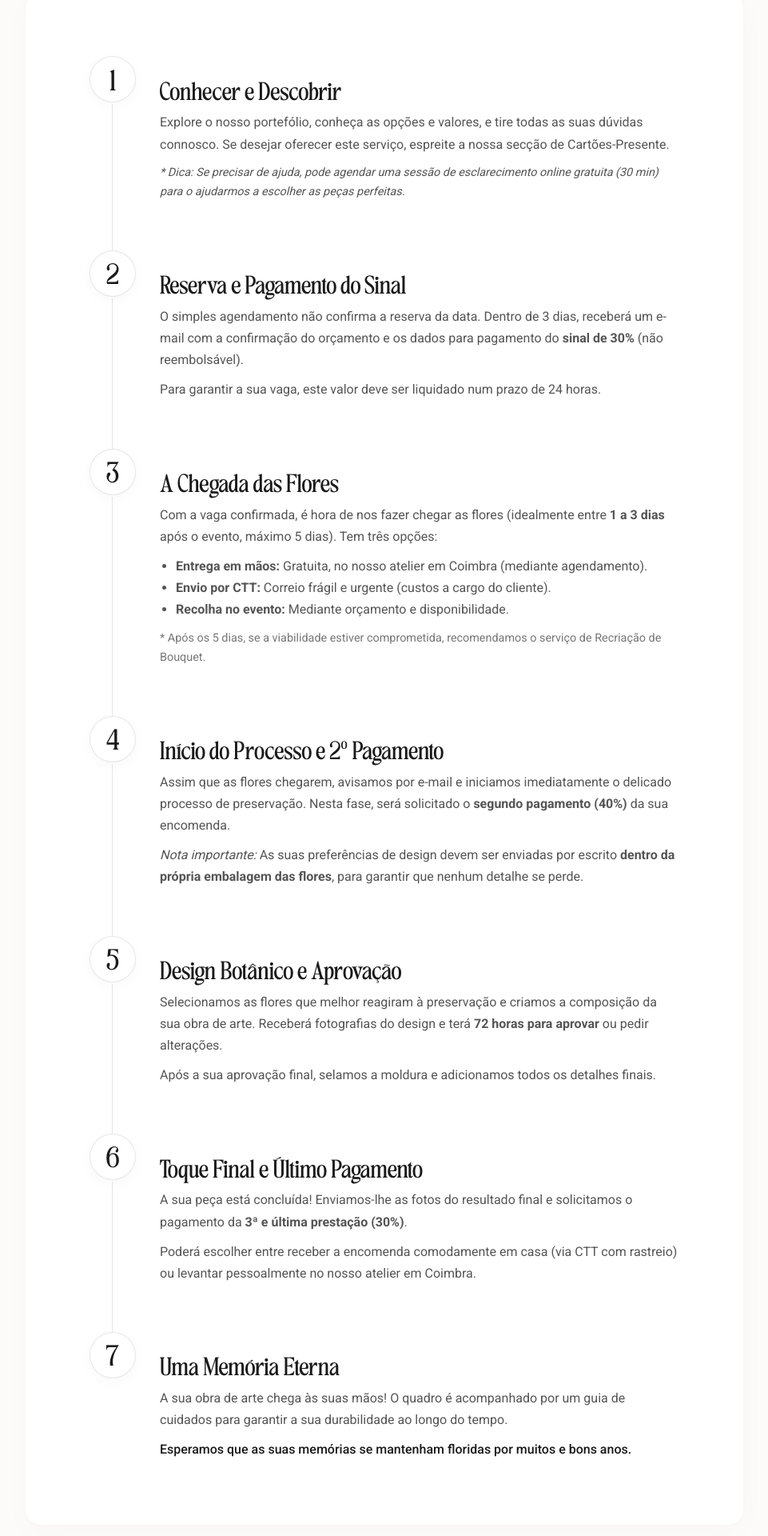
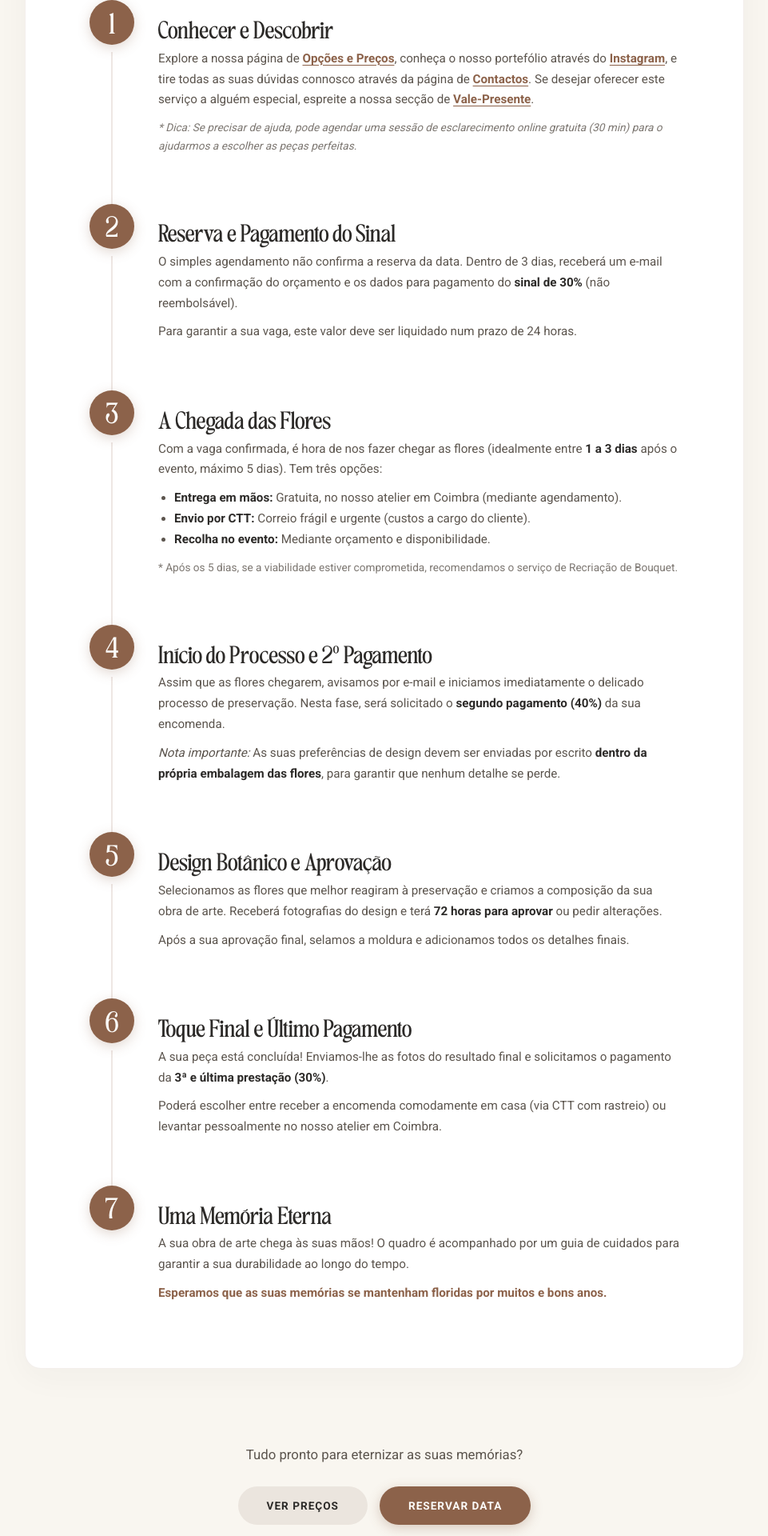
Before and after one commit to floresabeirario/fbr-website, a Next.js app: page /passo-a-passo in a window 1280 px wide. Shown: the part 380-2300 px from the top of the page at 80% size, without its empty margins (159-1120 px from the left). Built offline with nearby package versions, Linux system fonts and the light colour scheme.

Commit message:
Update page.js

```diff
--- a/app/passo-a-passo/page.js
+++ b/app/passo-a-passo/page.js
@@ -9,42 +9,38 @@ const TimelineStep = ({ number, title, description, isLast, delay }) => (
     whileInView={{ opacity: 1, x: 0 }}
     viewport={{ once: true, margin: "-10%" }}
     transition={{ delay, duration: 0.6 }}
-    style={{ display: 'flex', position: 'relative', marginBottom: isLast ? '0' : '60px' }}
+    className={`step-container ${isLast ? 'last-step' : ''}`}
+    style={{ display: 'flex', position: 'relative' }}
   >
     {/* LINHA VERTICAL (escondida no último passo) */}
     {!isLast && (
-      <div style={{
+      <div className="step-line" style={{
         position: 'absolute',
-        left: '28px', // Centrado com o círculo
-        top: '60px',
-        bottom: '-60px',
-        width: '1px',
-        backgroundColor: 'rgba(26,26,26,0.1)'
+        width: '2px',
+        backgroundColor: 'rgba(140, 98, 74, 0.15)' // Tom earthy suave
       }} />
     )}
 
     {/* NÚMERO / CÍRCULO */}
-    <div style={{ flexShrink: 0, marginRight: '30px', position: 'relative', zIndex: 2 }}>
-      <div style={{
-        width: '56px', height: '56px',
+    <div style={{ flexShrink: 0, position: 'relative', zIndex: 2 }} className="step-circle-wrapper">
+      <div className="step-number" style={{
         borderRadius: '50%',
-        backgroundColor: '#FFFFFF',
-        border: '1px solid rgba(26,26,26,0.1)',
+        backgroundColor: '#8C624A', // Bold earthy (Terracota/Castanho)
         display: 'flex', alignItems: 'center', justifyContent: 'center',
-        boxShadow: '0 4px 15px rgba(0,0,0,0.03)'
+        boxShadow: '0 4px 15px rgba(140, 98, 74, 0.25)'
       }}>
-        <span style={{ fontFamily: "'TAN-MEMORIES', serif", fontSize: '1.6rem', color: '#1a1a1a', lineHeight: '1', marginTop: '4px' }}>
+        <span style={{ fontFamily: "'TAN-MEMORIES', serif", color: '#FCFBF9', lineHeight: '1', marginTop: '4px' }}>
           {number}
         </span>
       </div>
     </div>
 
     {/* CONTEÚDO */}
-    <div style={{ paddingTop: '10px' }}>
-      <h3 style={{ fontSize: '1.4rem', fontFamily: "'TAN-MEMORIES', serif", color: '#1a1a1a', marginBottom: '12px' }}>
+    <div style={{ paddingTop: '5px' }}>
+      <h3 style={{ fontSize: '1.35rem', fontFamily: "'TAN-MEMORIES', serif", color: '#2C2A28', marginBottom: '10px' }}>
         {title}
       </h3>
-      <div style={{ color: '#555', lineHeight: '1.7', fontSize: '1rem' }}>
+      <div style={{ color: '#5C554E', lineHeight: '1.7', fontSize: '0.95rem' }}>
         {description}
       </div>
     </div>
@@ -58,8 +54,12 @@ export default function PassoAPasso() {
       title: "Conhecer e Descobrir",
       desc: (
         <>
-          <p style={{ margin: '0 0 10px 0' }}>Explore o nosso portefólio, conheça as opções e valores, e tire todas as suas dúvidas connosco. Se desejar oferecer este serviço, espreite a nossa secção de Cartões-Presente.</p>
-          <p style={{ margin: 0, fontSize: '0.9rem', fontStyle: 'italic' }}>* Dica: Se precisar de ajuda, pode agendar uma sessão de esclarecimento online gratuita (30 min) para o ajudarmos a escolher as peças perfeitas.</p>
+          <p style={{ margin: '0 0 10px 0' }}>
+            Explore a nossa página de <a href="/opcoes-e-precos" className="earthy-link">Opções e Preços</a>, conheça o nosso portefólio através do <a href="https://instagram.com/floresabeirario" target="_blank" rel="noopener noreferrer" className="earthy-link">Instagram</a>, e tire todas as suas dúvidas connosco através da página de <a href="/contactos" className="earthy-link">Contactos</a>. Se desejar oferecer este serviço a alguém especial, espreite a nossa secção de <a href="/vale-presente" className="earthy-link">Vale-Presente</a>.
+          </p>
+          <p style={{ margin: 0, fontSize: '0.85rem', fontStyle: 'italic', opacity: 0.8 }}>
+            * Dica: Se precisar de ajuda, pode agendar uma sessão de esclarecimento online gratuita (30 min) para o ajudarmos a escolher as peças perfeitas.
+          </p>
         </>
       )
     },
@@ -68,7 +68,7 @@ export default function PassoAPasso() {
       title: "Reserva e Pagamento do Sinal",
       desc: (
         <>
-          <p style={{ margin: '0 0 10px 0' }}>O simples agendamento não confirma a reserva da data. Dentro de 3 dias, receberá um e-mail com a confirmação do orçamento e os dados para pagamento do <strong>sinal de 30%</strong> (não reembolsável).</p>
+          <p style={{ margin: '0 0 10px 0' }}>O simples agendamento não confirma a reserva da data. Dentro de 3 dias, receberá um e-mail com a confirmação do orçamento e os dados para pagamento do <strong style={{color: '#2C2A28'}}>sinal de 30%</strong> (não reembolsável).</p>
           <p style={{ margin: 0 }}>Para garantir a sua vaga, este valor deve ser liquidado num prazo de 24 horas.</p>
         </>
       )
@@ -78,13 +78,13 @@ export default function PassoAPasso() {
       title: "A Chegada das Flores",
       desc: (
         <>
-          <p style={{ margin: '0 0 10px 0' }}>Com a vaga confirmada, é hora de nos fazer chegar as flores (idealmente entre <strong>1 a 3 dias</strong> após o evento, máximo 5 dias). Tem três opções:</p>
+          <p style={{ margin: '0 0 10px 0' }}>Com a vaga confirmada, é hora de nos fazer chegar as flores (idealmente entre <strong style={{color: '#2C2A28'}}>1 a 3 dias</strong> após o evento, máximo 5 dias). Tem três opções:</p>
           <ul style={{ margin: '0 0 10px 0', paddingLeft: '20px' }}>
-            <li><strong>Entrega em mãos:</strong> Gratuita, no nosso atelier em Coimbra (mediante agendamento).</li>
-            <li><strong>Envio por CTT:</strong> Correio frágil e urgente (custos a cargo do cliente).</li>
-            <li><strong>Recolha no evento:</strong> Mediante orçamento e disponibilidade.</li>
+            <li><strong style={{color: '#2C2A28'}}>Entrega em mãos:</strong> Gratuita, no nosso atelier em Coimbra (mediante agendamento).</li>
+            <li><strong style={{color: '#2C2A28'}}>Envio por CTT:</strong> Correio frágil e urgente (custos a cargo do cliente).</li>
+            <li><strong style={{color: '#2C2A28'}}>Recolha no evento:</strong> Mediante orçamento e disponibilidade.</li>
           </ul>
-          <p style={{ margin: 0, fontSize: '0.9rem', opacity: 0.8 }}>* Após os 5 dias, se a viabilidade estiver comprometida, recomendamos o serviço de Recriação de Bouquet.</p>
+          <p style={{ margin: 0, fontSize: '0.85rem', opacity: 0.8 }}>* Após os 5 dias, se a viabilidade estiver comprometida, recomendamos o serviço de Recriação de Bouquet.</p>
         </>
       )
     },
@@ -93,8 +93,8 @@ export default function PassoAPasso() {
       title: "Início do Processo e 2º Pagamento",
       desc: (
         <>
-          <p style={{ margin: '0 0 10px 0' }}>Assim que as flores chegarem, avisamos por e-mail e iniciamos imediatamente o delicado processo de preservação. Nesta fase, será solicitado o <strong>segundo pagamento (40%)</strong> da sua encomenda.</p>
-          <p style={{ margin: 0 }}><em>Nota importante:</em> As suas preferências de design devem ser enviadas por escrito <strong>dentro da própria embalagem das flores</strong>, para garantir que nenhum detalhe se perde.</p>
+          <p style={{ margin: '0 0 10px 0' }}>Assim que as flores chegarem, avisamos por e-mail e iniciamos imediatamente o delicado processo de preservação. Nesta fase, será solicitado o <strong style={{color: '#2C2A28'}}>segundo pagamento (40%)</strong> da sua encomenda.</p>
+          <p style={{ margin: 0 }}><em>Nota importante:</em> As suas preferências de design devem ser enviadas por escrito <strong style={{color: '#2C2A28'}}>dentro da própria embalagem das flores</strong>, para garantir que nenhum detalhe se perde.</p>
         </>
       )
     },
@@ -103,7 +103,7 @@ export default function PassoAPasso() {
       title: "Design Botânico e Aprovação",
       desc: (
         <>
-          <p style={{ margin: '0 0 10px 0' }}>Selecionamos as flores que melhor reagiram à preservação e criamos a composição da sua obra de arte. Receberá fotografias do design e terá <strong>72 horas para aprovar</strong> ou pedir alterações.</p>
+          <p style={{ margin: '0 0 10px 0' }}>Selecionamos as flores que melhor reagiram à preservação e criamos a composição da sua obra de arte. Receberá fotografias do design e terá <strong style={{color: '#2C2A28'}}>72 horas para aprovar</strong> ou pedir alterações.</p>
           <p style={{ margin: 0 }}>Após a sua aprovação final, selamos a moldura e adicionamos todos os detalhes finais.</p>
         </>
       )
@@ -113,7 +113,7 @@ export default function PassoAPasso() {
       title: "Toque Final e Último Pagamento",
       desc: (
         <>
-          <p style={{ margin: '0 0 10px 0' }}>A sua peça está concluída! Enviamos-lhe as fotos do resultado final e solicitamos o pagamento da <strong>3ª e última prestação (30%)</strong>.</p>
+          <p style={{ margin: '0 0 10px 0' }}>A sua peça está concluída! Enviamos-lhe as fotos do resultado final e solicitamos o pagamento da <strong style={{color: '#2C2A28'}}>3ª e última prestação (30%)</strong>.</p>
           <p style={{ margin: 0 }}>Poderá escolher entre receber a encomenda comodamente em casa (via CTT com rastreio) ou levantar pessoalmente no nosso atelier em Coimbra.</p>
         </>
       )
@@ -124,7 +124,7 @@ export default function PassoAPasso() {
       desc: (
         <>
           <p style={{ margin: '0 0 10px 0' }}>A sua obra de arte chega às suas mãos! O quadro é acompanhado por um guia de cuidados para garantir a sua durabilidade ao longo do tempo.</p>
-          <p style={{ margin: 0, fontWeight: '500', color: '#1a1a1a' }}>Esperamos que as suas memórias se mantenham floridas por muitos e bons anos.</p>
+          <p style={{ margin: 0, fontWeight: '600', color: '#8C624A' }}>Esperamos que as suas memórias se mantenham floridas por muitos e bons anos.</p>
         </>
       )
     }
@@ -132,48 +132,73 @@ export default function PassoAPasso() {
 
   return (
     <main style={{
-      backgroundColor: '#FCFBF9',
+      backgroundColor: '#F9F6F0', // Tom mais quente/earthy
       minHeight: '100vh',
-      paddingBottom: '120px'
+      paddingBottom: '100px'
     }}>
 
       <style dangerouslySetInnerHTML={{ __html: `
-        .hero-padding { padding-top: 120px; }
-        .section-margin { margin-bottom: 80px; }
+        /* ESPAÇAMENTOS REDUZIDOS (MOBILE FIRST) */
+        .hero-padding { padding-top: 60px; } /* Reduzido o espaço topo */
+        .section-margin { margin-bottom: 50px; }
 
         .timeline-container {
           background-color: #FFFFFF;
-          border: 1px solid rgba(26,26,26,0.04);
+          border: 1px solid rgba(140, 98, 74, 0.1);
           border-radius: 20px;
-          padding: 40px 20px;
-          box-shadow: 0 10px 40px rgba(0,0,0,0.02);
+          padding: 30px 15px; /* Reduzido no telemóvel */
+          box-shadow: 0 10px 40px rgba(44, 42, 40, 0.04);
+        }
+
+        .step-container { margin-bottom: 40px; }
+        .last-step { margin-bottom: 0 !important; }
+        .step-circle-wrapper { margin-right: 20px; }
+
+        .step-number { width: 44px; height: 44px; font-size: 1.3rem; }
+        .step-line { left: 21px; top: 50px; bottom: -45px; } /* Ajustado para tamanho mobile */
+
+        /* ESTILO DOS LINKS NO TEXTO */
+        .earthy-link {
+          color: #8C624A;
+          text-decoration: underline;
+          text-underline-offset: 3px;
+          font-weight: 600;
+          transition: color 0.3s ease;
+        }
+        .earthy-link:hover {
+          color: #6B4A37;
         }
 
         /* TABLET & DESKTOP */
         @media (min-width: 768px) {
-          .hero-padding { padding-top: 160px; }
-          .section-margin { margin-bottom: 100px; }
+          .hero-padding { padding-top: 90px; }
+          .section-margin { margin-bottom: 80px; }
           .timeline-container { padding: 80px; }
+
+          .step-container { margin-bottom: 60px; }
+          .step-circle-wrapper { margin-right: 30px; }
+          .step-number { width: 56px; height: 56px; font-size: 1.6rem; }
+          .step-line { left: 27px; top: 65px; bottom: -65px; }
         }
       `}} />
 
       {/* HERO SECTION */}
       <section className="hero-padding section-margin" style={{ maxWidth: '800px', margin: '0 auto', textAlign: 'center', paddingLeft: '20px', paddingRight: '20px' }}>
         <motion.div initial={{ opacity: 0, y: -20 }} animate={{ opacity: 1, y: 0 }} transition={{ duration: 0.6 }}>
-          <p style={{ textTransform: 'uppercase', letterSpacing: '3px', fontSize: '0.8rem', fontWeight: '600', color: '#1a1a1a', opacity: 0.5, marginBottom: '20px' }}>
+          <p style={{ textTransform: 'uppercase', letterSpacing: '3px', fontSize: '0.8rem', fontWeight: '700', color: '#8C624A', marginBottom: '20px' }}>
             Como Trabalhamos
           </p>
-          <h1 style={{ fontSize: 'clamp(2.5rem, 5vw, 4rem)', fontFamily: "'TAN-MEMORIES', serif", color: '#1a1a1a', margin: '0 0 25px 0', lineHeight: '1.1' }}>
+          <h1 style={{ fontSize: 'clamp(2.5rem, 5vw, 4rem)', fontFamily: "'TAN-MEMORIES', serif", color: '#2C2A28', margin: '0 0 25px 0', lineHeight: '1.1' }}>
             O Processo Passo a Passo
           </h1>
-          <p style={{ fontSize: 'clamp(1rem, 2vw, 1.15rem)', color: '#555', lineHeight: '1.8', margin: '0 auto' }}>
+          <p style={{ fontSize: 'clamp(1rem, 2vw, 1.15rem)', color: '#5C554E', lineHeight: '1.8', margin: '0 auto' }}>
             A preservação botânica é uma arte que exige tempo, dedicação e muita comunicação. Conheça as 7 etapas que transformam as suas flores numa obra de arte intemporal.
           </p>
         </motion.div>
       </section>
 
       {/* TIMELINE SECTION */}
-      <section style={{ maxWidth: '900px', margin: '0 auto', padding: '0 20px' }}>
+      <section style={{ maxWidth: '900px', margin: '0 auto', padding: '0 15px' }}>
         <div className="timeline-container">
           {steps.map((step, index) => (
             <TimelineStep
@@ -190,21 +215,24 @@ export default function PassoAPasso() {
 
       {/* CTA PARA SESSÃO DE ESCLARECIMENTO OU RESERVA */}
       <section style={{ textAlign: 'center', padding: '80px 20px 0 20px' }}>
-        <p style={{ color: '#555', fontSize: '1.05rem', marginBottom: '30px' }}>
+        <p style={{ color: '#5C554E', fontSize: '1.05rem', marginBottom: '30px' }}>
           Tudo pronto para eternizar as suas memórias?
         </p>
-        <div style={{ display: 'flex', gap: '20px', justifyContent: 'center', flexWrap: 'wrap' }}>
+        <div style={{ display: 'flex', gap: '15px', justifyContent: 'center', flexWrap: 'wrap' }}>
           <a href="/opcoes-e-precos" style={{
-            display: 'inline-block', backgroundColor: '#F4F1EE', color: '#1a1a1a',
+            display: 'inline-block', backgroundColor: '#EBE5DE', color: '#2C2A28',
             padding: '16px 36px', borderRadius: '30px', textDecoration: 'none',
-            fontWeight: '600', letterSpacing: '1px', textTransform: 'uppercase', fontSize: '0.85rem'
+            fontWeight: '600', letterSpacing: '1px', textTransform: 'uppercase', fontSize: '0.85rem',
+            transition: 'background-color 0.3s ease'
           }}>
             Ver Preços
           </a>
           <a href="#" style={{
-            display: 'inline-block', backgroundColor: '#1a1a1a', color: '#FCFBF9',
+            display: 'inline-block', backgroundColor: '#8C624A', color: '#FCFBF9',
             padding: '16px 36px', borderRadius: '30px', textDecoration: 'none',
-            fontWeight: '500', letterSpacing: '1px', textTransform: 'uppercase', fontSize: '0.85rem'
+            fontWeight: '600', letterSpacing: '1px', textTransform: 'uppercase', fontSize: '0.85rem',
+            boxShadow: '0 4px 15px rgba(140, 98, 74, 0.3)',
+            transition: 'background-color 0.3s ease'
           }}>
             Reservar Data
           </a>
```
